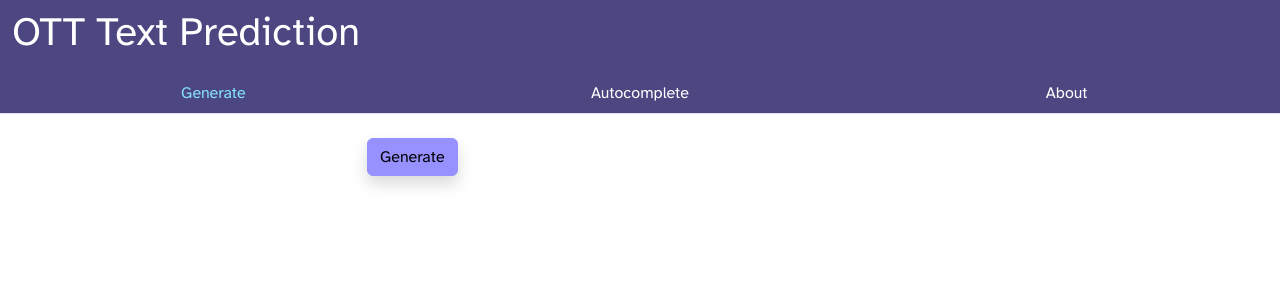
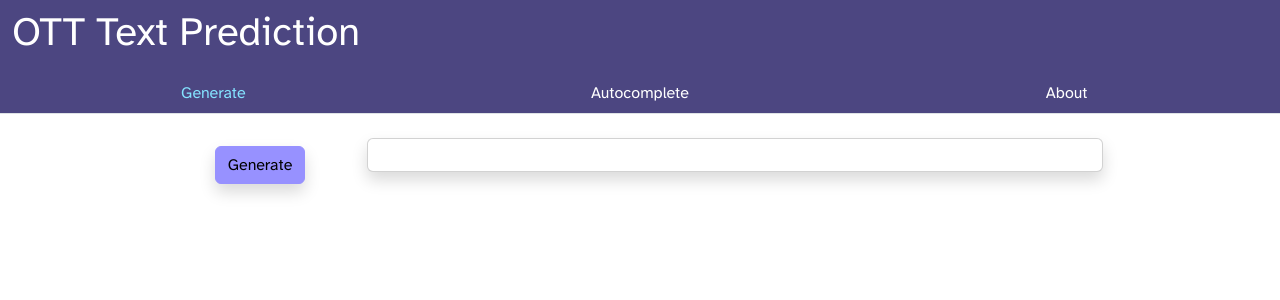
Before and after one commit to rlmead/lex-autocomplete, a React (Create React App) app: page / in a window 1280 px wide. Shown: the top 300 px of the page. Built offline with nearby package versions, Linux system fonts and the light colour scheme; no server answers.

Commit message:
styling improvements

```diff
--- a/src/components/Generate.js
+++ b/src/components/Generate.js
@@ -1,5 +1,5 @@
 import React, { useState } from "react";
-import { Container, Row, Col, Button } from "reactstrap";
+import { Container, Row, Col, Button, Card, CardTitle, CardBody, CardText } from "reactstrap";
 import Ngram from "./Ngram";
 import Spinners from "./Spinners";
 
@@ -49,13 +49,20 @@ function Generate() {
   return (
     <Container>
       <Row className="mt-4 mb-5">
-        <Col md={{ size: 6, offset: 3 }}>
-          <Button color="warning" className="shadow" onClick={generateComment}>Generate</Button>
-          {
-            loading &&
-            <Spinners />
-          }
-          <p> {output} </p>
+        <Col md={{ size: 2, offset: 1 }}>
+          <div className="d-flex justify-content-center">
+            <Button color="warning" className="shadow m-2" onClick={generateComment}>Generate</Button></div>
+        </Col>
+        <Col md={{ size: 8 }}>
+          <Card className="shadow">
+            <CardBody>
+              {
+                loading &&
+                <Spinners className="" />
+              }
+              <CardText className="lead">{output}</CardText>
+            </CardBody>
+          </Card>
         </Col>
       </Row>
     </Container>
--- a/src/components/Spinners.js
+++ b/src/components/Spinners.js
@@ -3,10 +3,8 @@ import { Spinner } from "reactstrap";
 
 function Spinners() {
   return (
-    <div className="text-left">
-      <Spinner type="grow" size="sm" color="danger" className="m-2" />
-      <Spinner type="grow" size="sm" color="danger" className="m-2" />
-      <Spinner type="grow" size="sm" color="danger" className="m-2" />
+    <div className="d-flex justify-content-center">
+      <Spinner type="border" color="danger" />
     </div>
   )
 }
```
